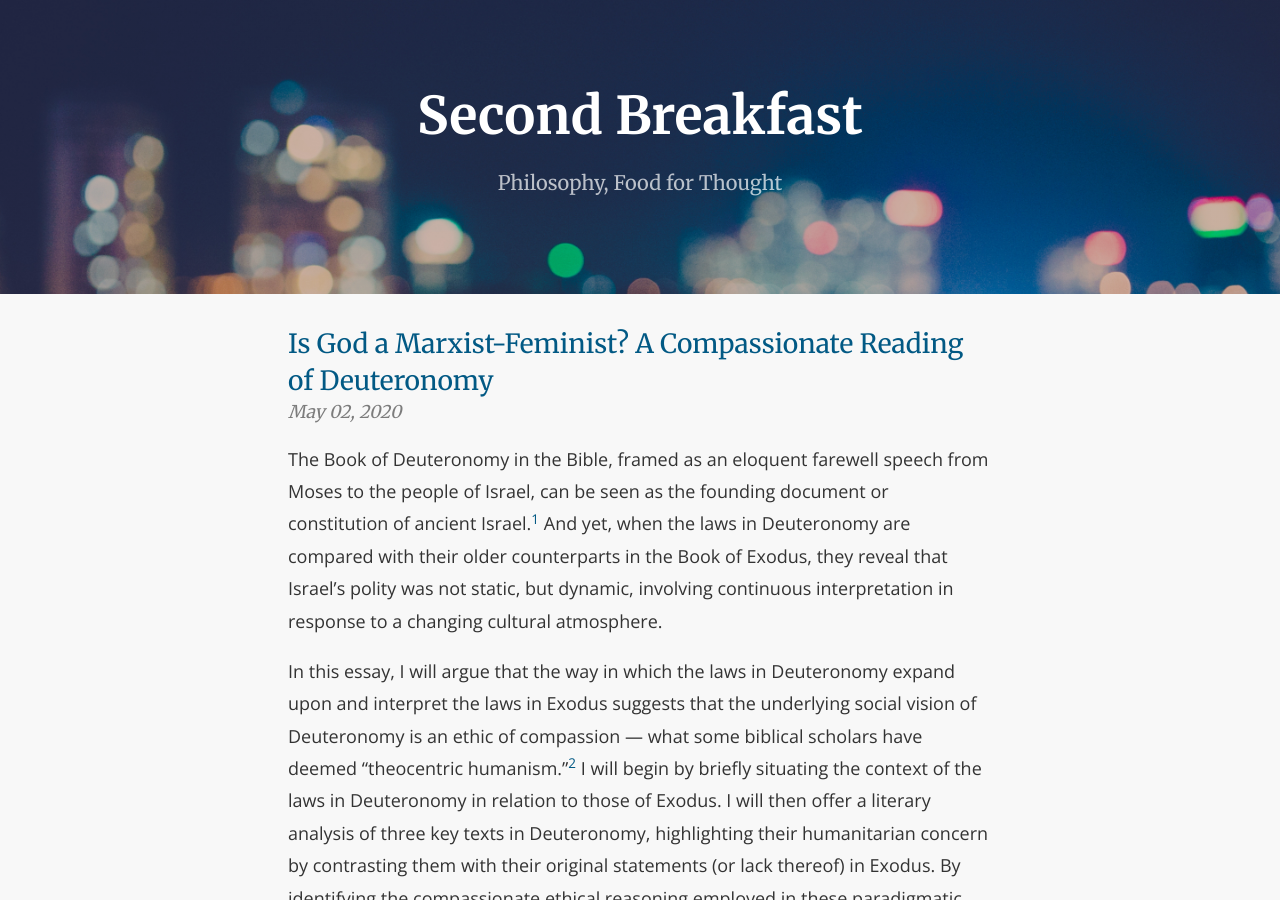
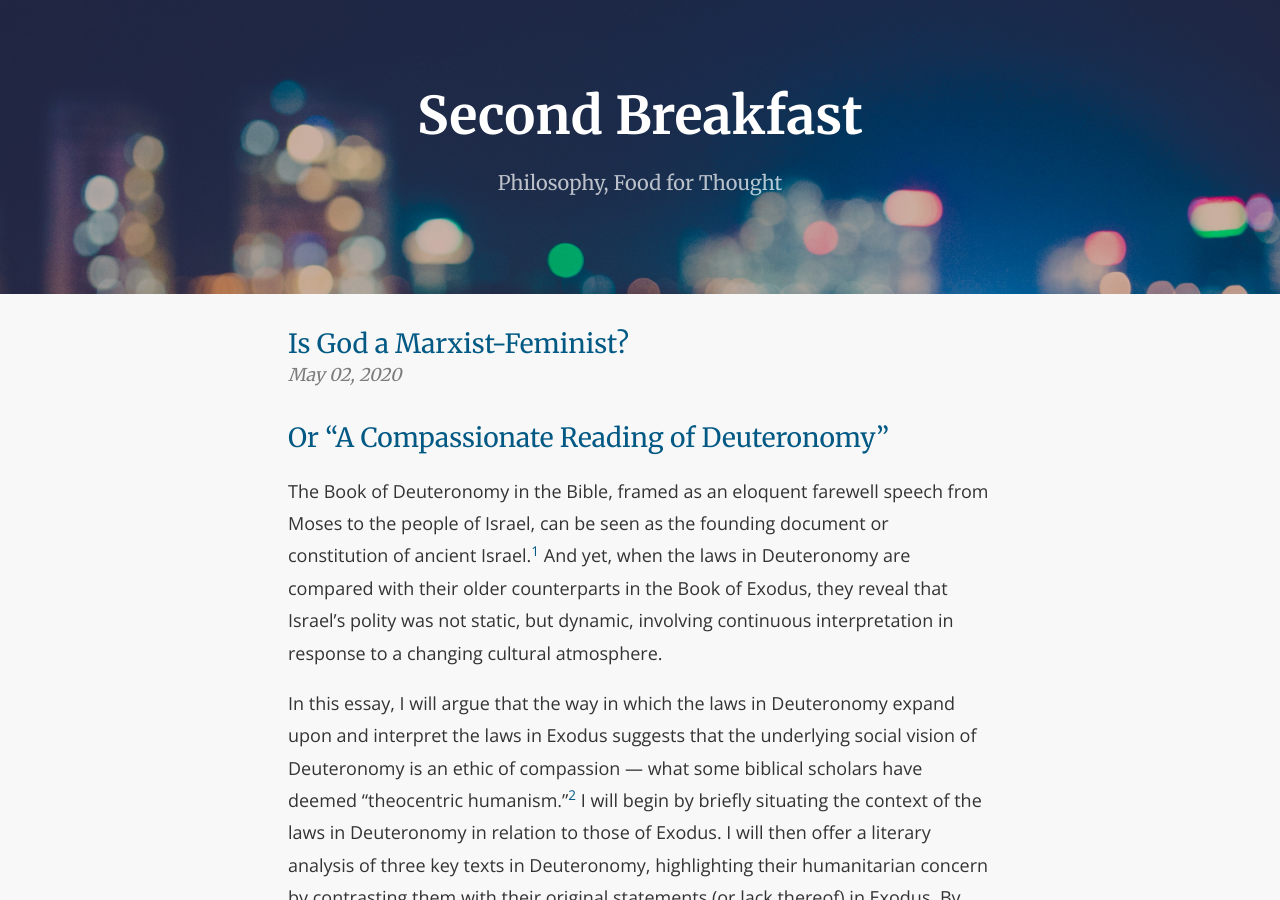
Before and after one commit to second-breakfast/second-breakfast.github.io, a Jekyll site: the page built from _posts/2020-05-02-compassionate-deuteronomy.markdown, in a window 1280 px wide and 900 px high. Built offline with Jekyll 4.4.1, drawn with Linux system fonts in a browser that asks for light colours.

```diff
--- a/_posts/2020-05-02-compassionate-deuteronomy.markdown
+++ b/_posts/2020-05-02-compassionate-deuteronomy.markdown
@@ -1,11 +1,11 @@
 ---
 layout: default
-title:  Is God a Marxist-Feminist? A Compassionate Reading of Deuteronomy
+title:  Is God a Marxist-Feminist?
 date:   2020-05-02 00:00:00
 categories: main
 published: true
 ---
-
+## Or "A Compassionate Reading of Deuteronomy"
 The Book of Deuteronomy in the Bible, framed as an eloquent farewell speech from Moses to the people of Israel, can be seen as the founding document or constitution of ancient Israel.<sup id="a1">[1](#f1)</sup> And yet, when the laws in Deuteronomy are compared with their older counterparts in the Book of Exodus, they reveal that Israel’s polity was not static, but dynamic, involving continuous interpretation in response to a changing cultural atmosphere.
 
 In this essay, I will argue that the way in which the laws in Deuteronomy expand upon and interpret the laws in Exodus suggests that the underlying social vision of Deuteronomy is an ethic of compassion — what some biblical scholars have deemed “theocentric humanism.”<sup id="a2">[2](#f2)</sup>  I will begin by briefly situating the context of the laws in Deuteronomy in relation to those of Exodus. I will then offer a literary analysis of three key texts in Deuteronomy, highlighting their humanitarian concern by contrasting them with their original statements (or lack thereof) in Exodus. By identifying the compassionate ethical reasoning employed in these paradigmatic texts in Deuteronomy, we can see how they reveal Israel’s God to be essentially loving and compassionate, with a special heart for the least powerful members of society.
```
